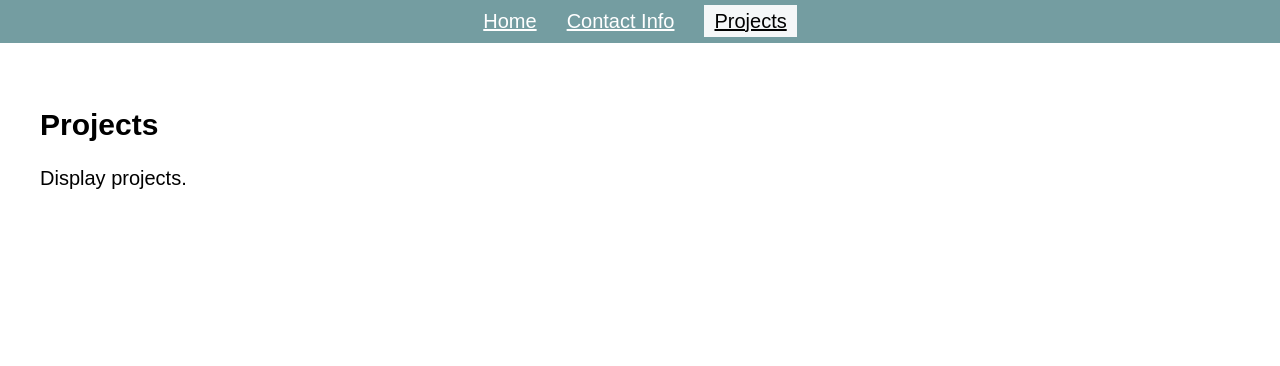
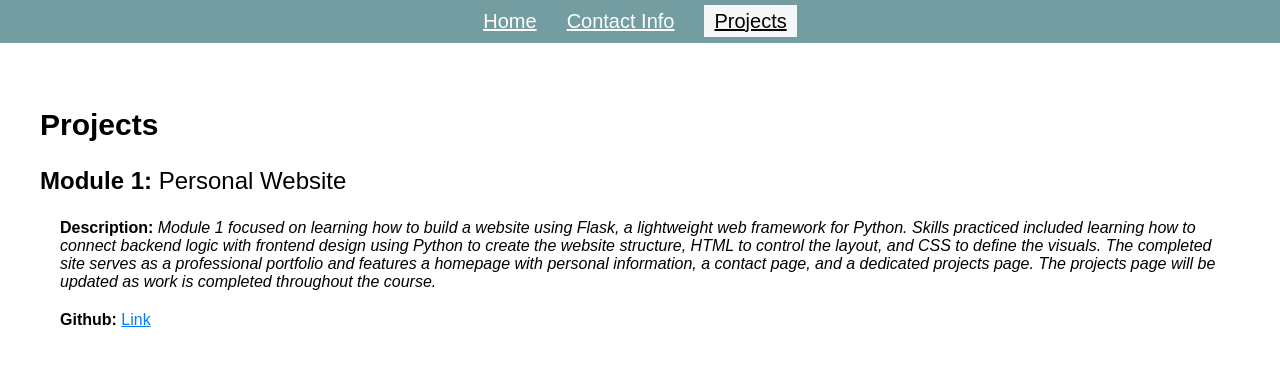
Before and after one commit to jbarte12/jhu_software_concepts, a Flask app: page /projects in a window 1280 px wide. Shown: the top 366 px of the page. Run offline with Flask 3, Linux system fonts and the light colour scheme.

Commit message:
Contains updated project code

```diff
--- a/module_1/app/static/styles.css
+++ b/module_1/app/static/styles.css
@@ -66,3 +66,12 @@ nav a.active {
   width: 350px;
   margin-right:40px;
 }
+
+.module_title {
+  font-size:24px
+}
+
+.module_description {
+  font-size:16px;
+  padding-left:20px;
+}
--- a/module_1/app/templates/projects.html
+++ b/module_1/app/templates/projects.html
@@ -1,12 +1,22 @@
 {% extends 'base.html' %}
 
-# define header block (override parent)
 {% block header %}
-<h2>{% block title %}Projects{% endblock title %}</h2>
+<h2>Projects</h2>
 {% endblock header %}
 
+https://github.com/jbarte12/jhu_software_concepts/tree/main/module_1
 {% block content %}
-<p> Display projects</a>.
-  </p>
-
+<p class = "module_title"> <strong>Module 1:</strong> Personal Website</p>
+<p class = "module_description"><strong>Description:</strong><i>
+    Module 1 focused on learning how to build a website using Flask, a
+    lightweight web framework for Python. Skills practiced
+    included learning how to connect backend logic with frontend design
+    using Python to create the website structure, HTML to control the
+    layout, and CSS to define the visuals. The completed site
+    serves as a professional portfolio and features a homepage with personal
+    information, a contact page, and a dedicated projects page. The projects
+    page will be updated as work is completed throughout the course.</i><p>
+<p class = "module_description"><strong>Github:</strong> <a
+        href="https://github.com/jbarte12/jhu_software_concepts/tree/main/module_1"
+        target = "blank" rel = "noopener"> Link </a><p>
 {% endblock content %}
```
